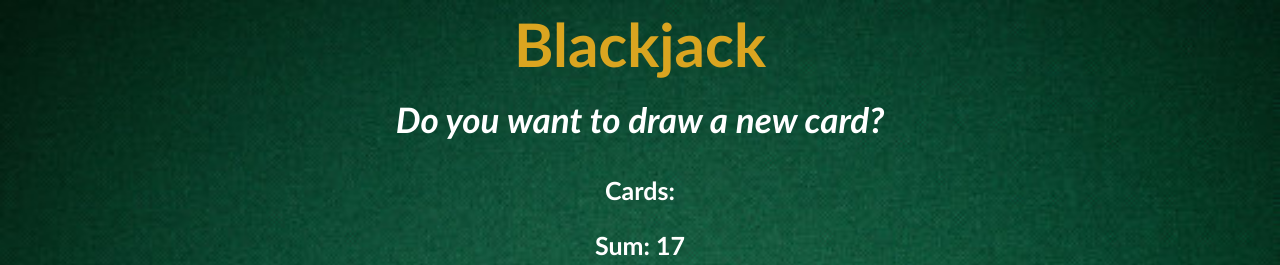
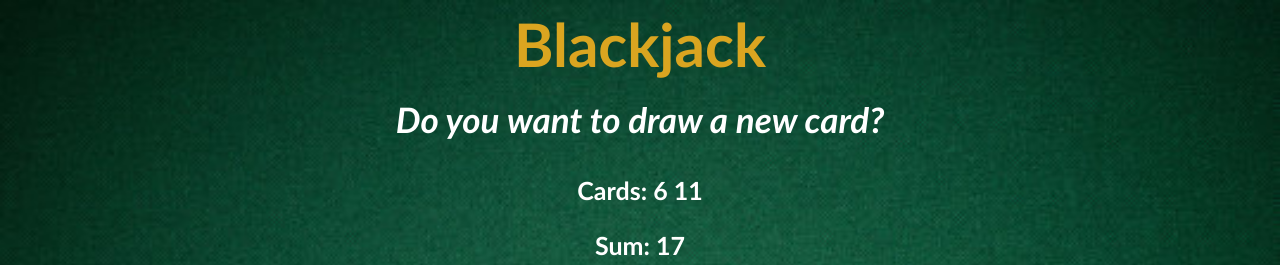
Before and after one commit to Zantri81/blackjack-scrimba, a plain HTML site: page index.html in a window 1280 px wide. Both pictures are taken after a click on the button "START GAME". Shown: the top 265 px of the page. Drawn offline with Linux system fonts and the light colour scheme.

Commit message:
cards advancement

```diff
--- a/index.html
+++ b/index.html
@@ -5,7 +5,7 @@
     <body>
         <h1>Blackjack</h1>
         <p id="message-el">Want to play a round?</p>
-        <p>Cards:</p>
+        <p id="cards-el">Cards: </p>
         <p id="sum-el">Sum: </p>
         <button onclick="startGame()">START GAME</button>
         <script src="index.js"></script>
--- a/index.js
+++ b/index.js
@@ -9,8 +9,10 @@ let message = ""
 
 let messageEL = document.getElementById("message-el")
 let sumEL = document.querySelector("#sum-el")    //need to be more specific (CSS selector so need to be careful if it's an ID or class) (we'll see this later it's an exmemple)
+let cardsEL =document.getElementById("cards-el")
 
 function startGame() {
+    cardsEL.textContent += firstCard + " " + secondCard
     sumEL.textContent += sum
 if (sum <= 20) {
     message = "Do you want to draw a new card?"
```
